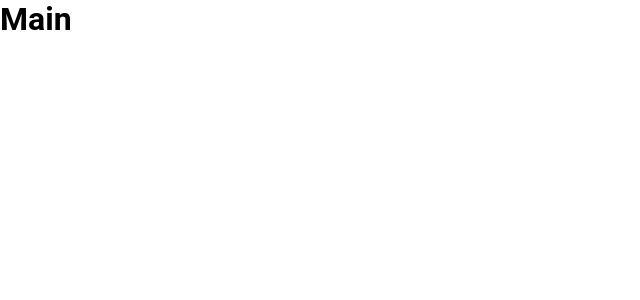
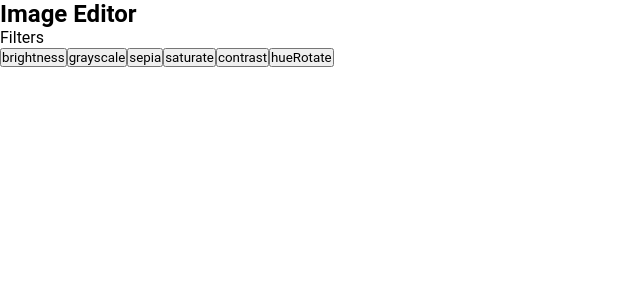
Before and after one commit to sabbirsami/image-editor, a React (Create React App) app: page / in a window 1280 px wide. Shown: the top 300 px of the page, without its empty margins (0-640 px from the left). Built offline with nearby package versions, Linux system fonts and the light colour scheme.

Commit message:
make array for filter button

```diff
--- a/src/Component/Main.jsx
+++ b/src/Component/Main.jsx
@@ -1,9 +1,52 @@
 import React from "react";
+import "./style/main.scss";
 
 const Main = () => {
+    const filterElement = [
+        {
+            name: "brightness",
+        },
+        {
+            name: "grayscale",
+        },
+        {
+            name: "sepia",
+        },
+        {
+            name: "saturate",
+        },
+        {
+            name: "contrast",
+        },
+        {
+            name: "hueRotate",
+        },
+    ];
     return (
         <div>
-            <h1>Main</h1>
+            <div className="image_editor">
+                <div className="card">
+                    <div className="card_header">
+                        <h2>Image Editor</h2>
+                    </div>
+                    <div className="card_body">
+                        <div className="sidebar">
+                            <div className="side_body">
+                                <div className="filter_section">
+                                    <p>Filters</p>
+                                    <div className="filter_key">
+                                        {filterElement.map((v, index) => (
+                                            <button key={index}>
+                                                {v.name}
+                                            </button>
+                                        ))}
+                                    </div>
+                                </div>
+                            </div>
+                        </div>
+                    </div>
+                </div>
+            </div>
         </div>
     );
 };
```
Also changed, not shown: src/Component/style/main.scss (added).
